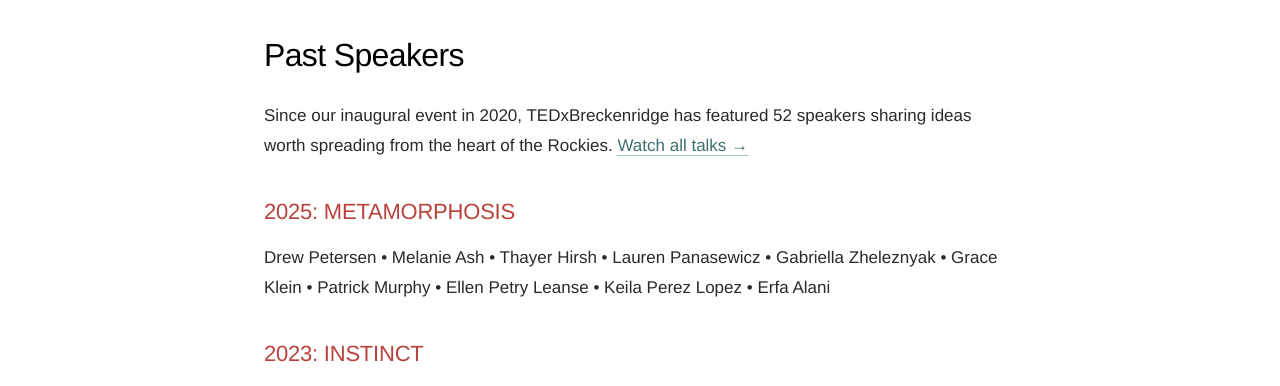
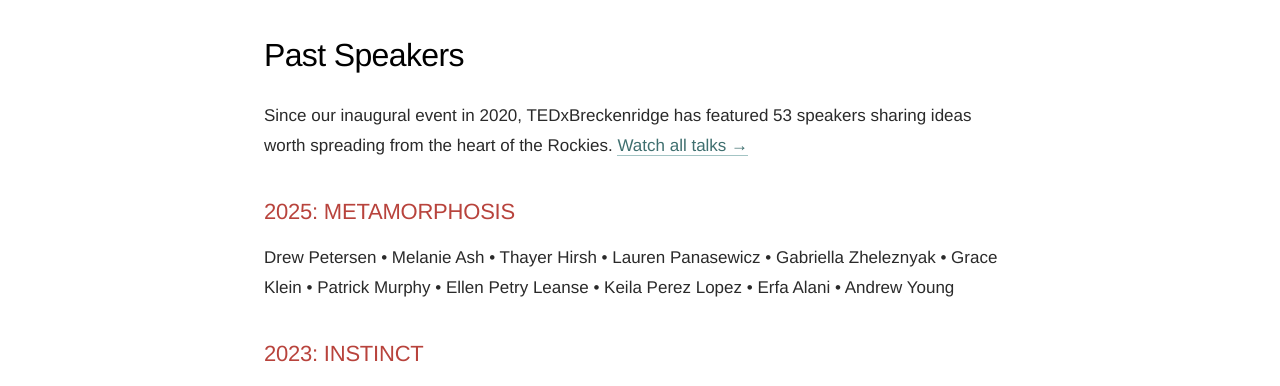
Before and after one commit to ardell/tedxbreckenridge, a Jekyll site: the page built from website/pages/speakers.md, in a window 1280 px wide and 900 px high, scrolled down 412 px. Shown: the part 154-540 px from the top of the window. Built offline with Jekyll 4.4.1, drawn with Linux system fonts in a browser that asks for light colours.

Commit message:
Add Andrew Young's talk.

```diff
--- a/website/index.html
+++ b/website/index.html
@@ -147,7 +147,7 @@
         </div>
 
         <div style="text-align: center; margin-top: 48px;">
-            <p style="margin-bottom: 24px; font-size: 1.125rem; color: #333;">Explore 52 more talks from five years of TEDxBreckenridge events</p>
+            <p style="margin-bottom: 24px; font-size: 1.125rem; color: #333;">Explore 53 more talks from five years of TEDxBreckenridge events</p>
             <a href="/talks/" class="btn btn-primary">Watch All Talks</a>
         </div>
     </div>
--- a/website/pages/speakers.md
+++ b/website/pages/speakers.md
@@ -29,10 +29,10 @@
 
 ## Past Speakers
 
-Since our inaugural event in 2020, TEDxBreckenridge has featured 52 speakers sharing ideas worth spreading from the heart of the Rockies. [Watch all talks →](/talks/)
+Since our inaugural event in 2020, TEDxBreckenridge has featured 53 speakers sharing ideas worth spreading from the heart of the Rockies. [Watch all talks →](/talks/)
 
 ### 2025: METAMORPHOSIS
-Drew Petersen • Melanie Ash • Thayer Hirsh • Lauren Panasewicz • Gabriella Zheleznyak • Grace Klein • Patrick Murphy • Ellen Petry Leanse • Keila Perez Lopez • Erfa Alani
+Drew Petersen • Melanie Ash • Thayer Hirsh • Lauren Panasewicz • Gabriella Zheleznyak • Grace Klein • Patrick Murphy • Ellen Petry Leanse • Keila Perez Lopez • Erfa Alani • Andrew Young
 
 ### 2023: INSTINCT
 Kara Napolitano • Michael Ballard • Christopher Fisher • Andy Thorn • Tony Molina • Isabelle Amigues • Eligar Sadeh • Sarah Rubinson Levy • Garrett Scharton • Kenzie Reichert • George Gerchow
```
Also changed, not shown: website/pages/talks.html (+7 -0 lines).
